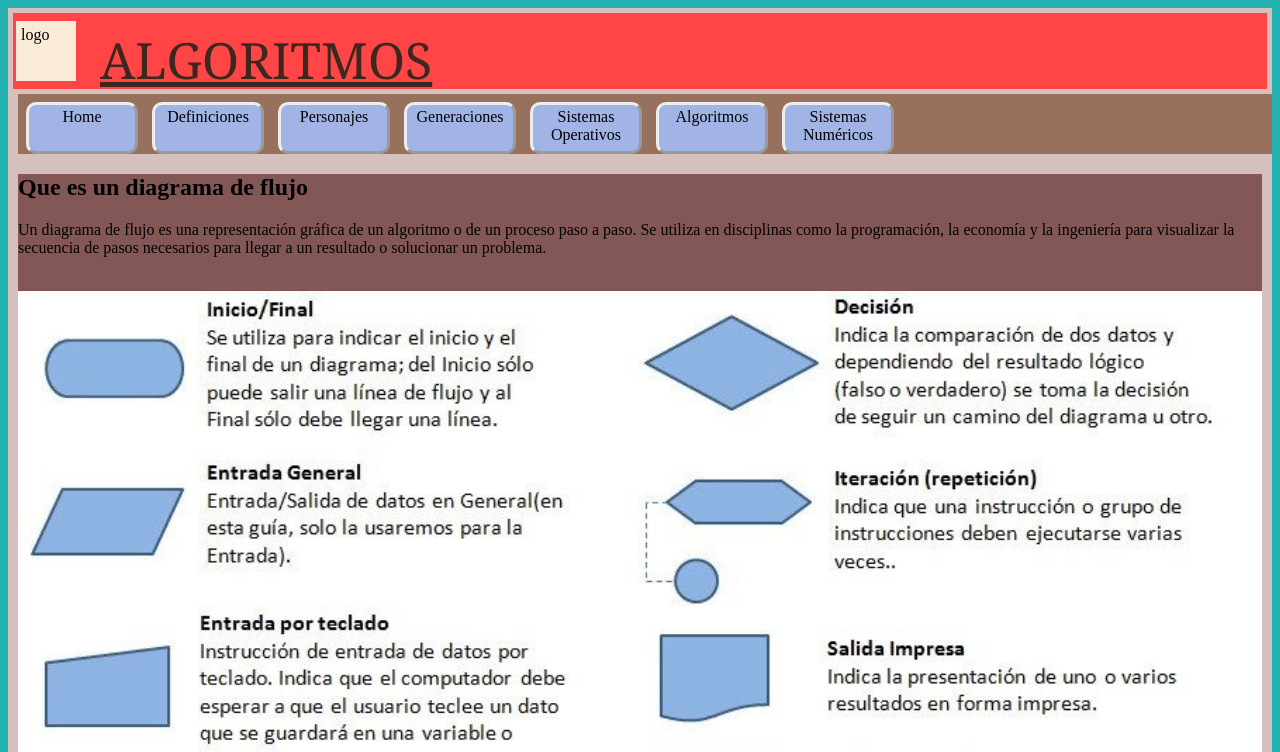
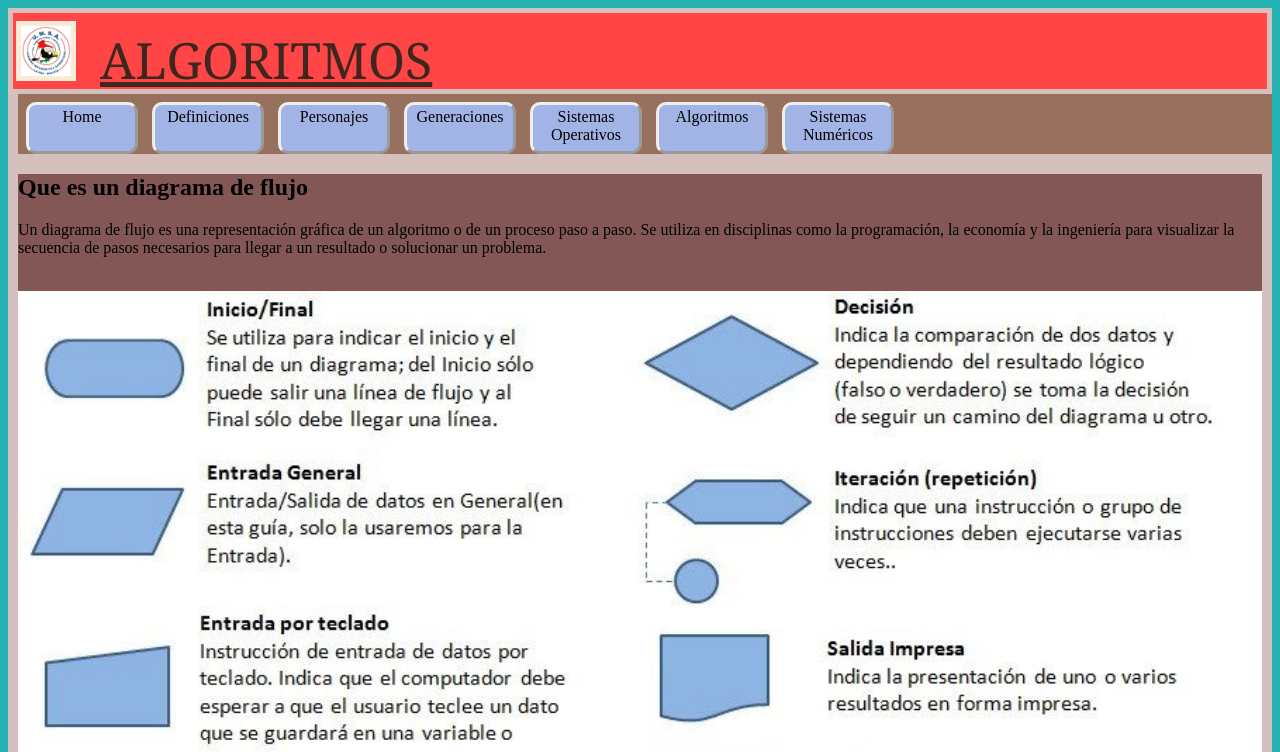
Before and after one commit to N-Ciel/Tarea, a plain HTML site: page pags/algoritmos.html in a window 1280 px wide. Shown: the top 752 px of the page. Drawn offline with Linux system fonts and the light colour scheme.

Commit message:
Add files via upload

```diff
--- a/pags/algoritmos.html
+++ b/pags/algoritmos.html
@@ -11,7 +11,7 @@
         <header>
             <table>
                 <tr>
-                    <td><div class="logo">logo</div></td>
+                    <td><div class="logo"><img src="../imags/logo.jpeg" alt="" height="50px" width="50px"> </div></td>
                     <td><div class="titulo">ALGORITMOS</div></td>
                 </tr>
             </table>
```
Also changed, not shown: index.html (+2 -1 lines), pags/definiciones.html (+1 -1 lines), pags/generaciones.html (+1 -1 lines), pags/personajes.html (+1 -1 lines), pags/sis_numerico.html (+1 -1 lines), pags/sistemasoperativos.html (+1 -1 lines), imags/logo.jpeg (added).
